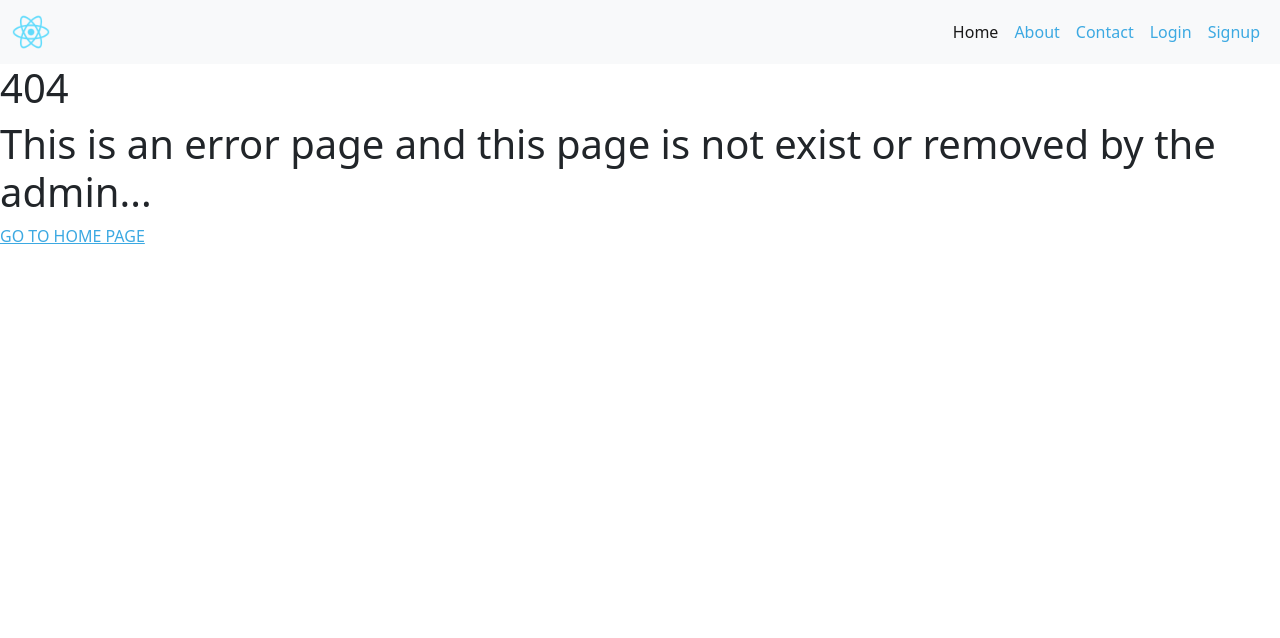
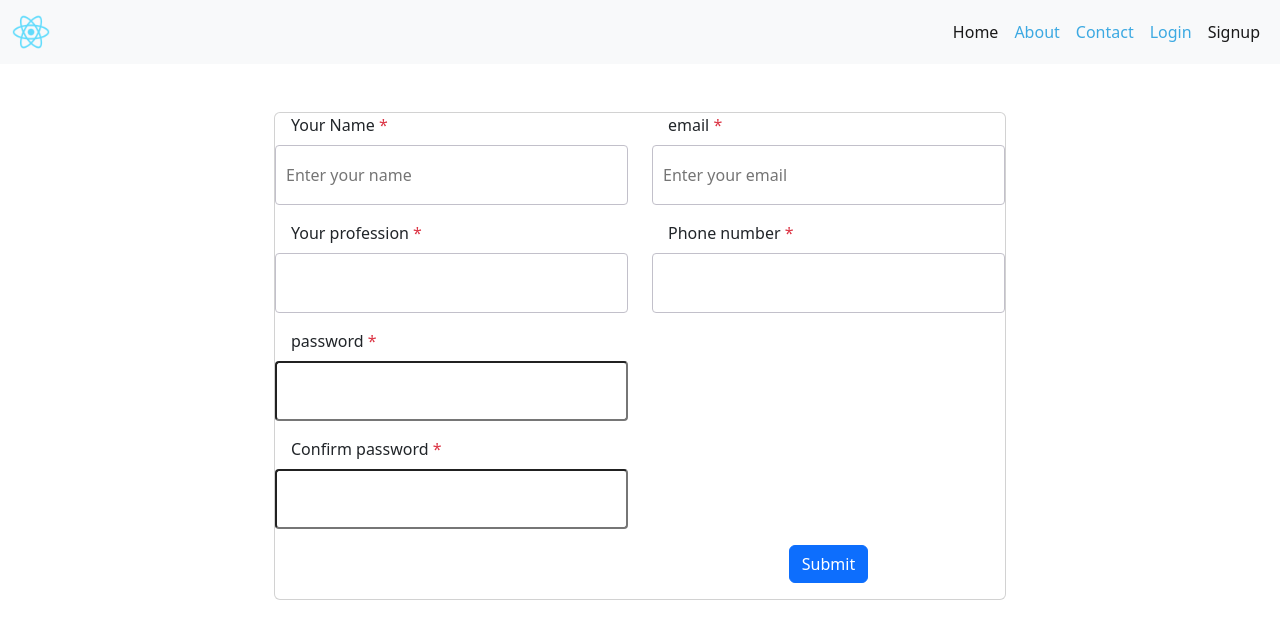
Before and after one commit to nikhilstacks/MERN, a React (Create React App) app in the folder client/: page /signup in a window 1280 px wide. Before the commit this address had no page. Shown: the top 638 px of the page. Built offline with nearby package versions, Linux system fonts and the light colour scheme.

Commit message:
data added successfully from frontend form

```diff
--- a/client/package.json
+++ b/client/package.json
@@ -2,6 +2,7 @@
   "name": "client",
   "version": "0.1.0",
   "private": true,
+  "proxy": "http://localhost:5000",
   "dependencies": {
     "@babel/helper-compilation-targets": "^7.18.9",
     "@emotion/react": "^11.10.0",
--- a/client/src/App.js
+++ b/client/src/App.js
@@ -17,7 +17,7 @@ const App = () => {
         <Route path="/" element={<Home />} />
         <Route path="about" element={<About />} />
         <Route path="contact" element={<Contact />} />
-        <Route path="register" element={<Signup />} />
+        <Route path="signup" element={<Signup />} />
         <Route path="login" element={<Login />} />
         <Route path="*" element={<ErrorPage />} />
       </Routes>
--- a/client/src/components/Navbar.js
+++ b/client/src/components/Navbar.js
@@ -47,7 +47,7 @@ const Navbar = () => {
                 </NavLink>
               </li>
               <li className="nav-item">
-                <NavLink className="nav-link" to="/register">
+                <NavLink className="nav-link" to="/signup">
                   Signup
                 </NavLink>
               </li>
--- a/client/src/components/Signup.js
+++ b/client/src/components/Signup.js
@@ -43,7 +43,7 @@ const Signup = () => {
 
     const data = res.json();
 
-    if (data.status === 422 || !data) {
+    if (res.status === 422 || !data) {
       window.alert("INvalid registration");
       console.log("INvalid registration");
     } else {
@@ -159,7 +159,7 @@ const Signup = () => {
                   <button
                     type="button"
                     className="btn btn-primary"
-                    onClick={(e) => PostData(e)}
+                    onClick={PostData}
                   >
                     Submit
                   </button>{" "}
```
Also changed, not shown: 1 other file (tests, documents, lock files or other folders).
